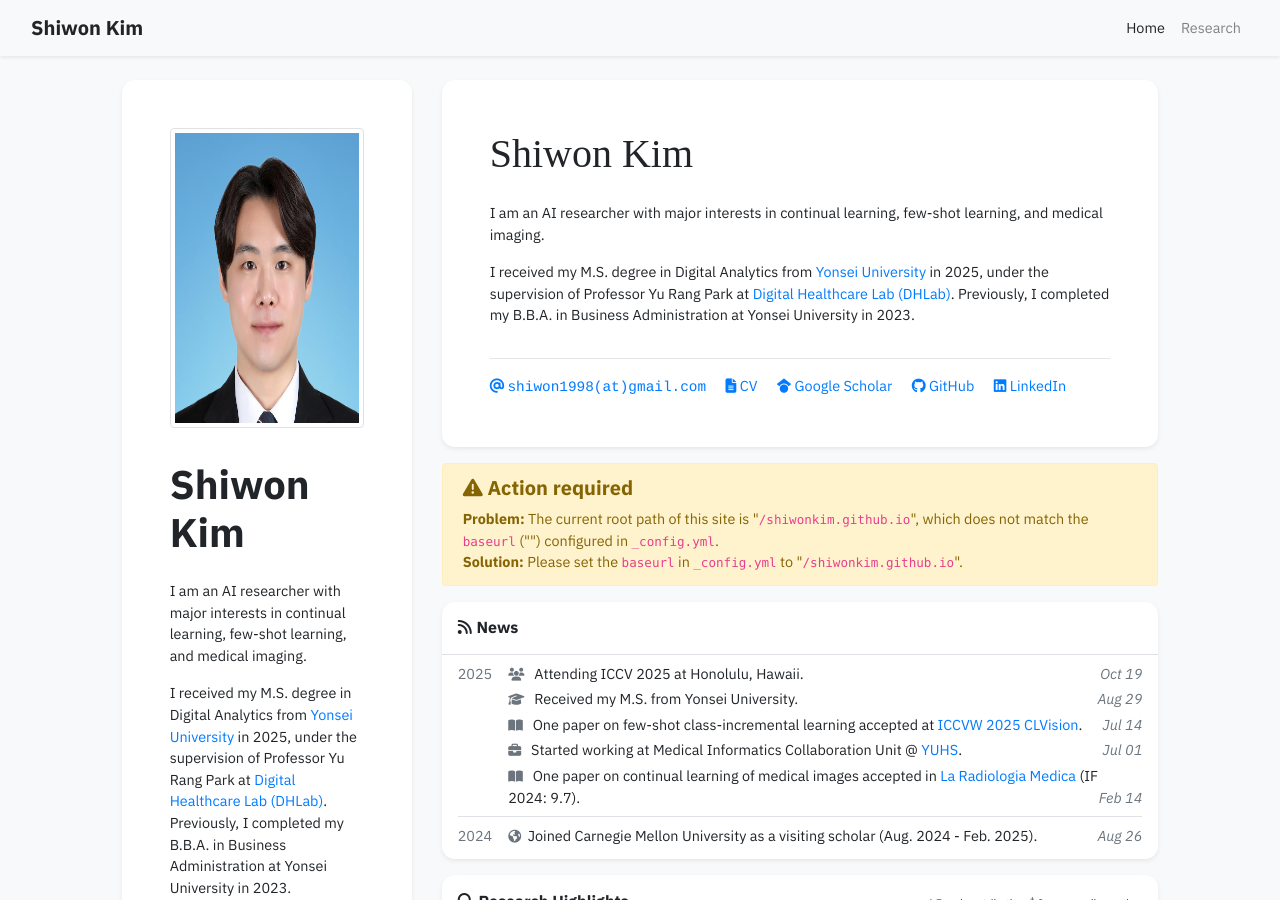
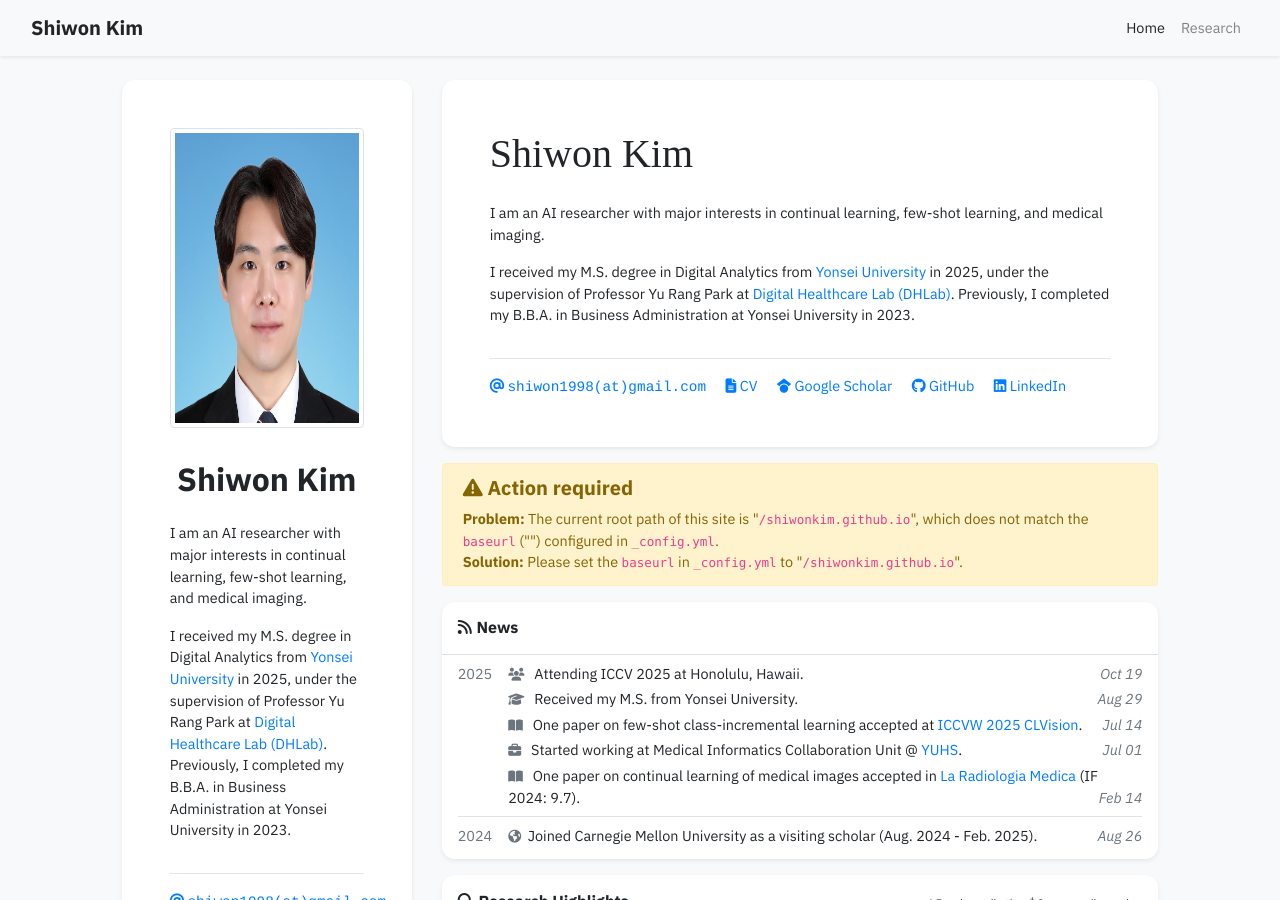
Before and after one commit to shiwonkim/shiwonkim.github.io, a Jekyll site: the page built from index.html, in a window 1280 px wide and 900 px high. Built offline with Jekyll 4.4.1, drawn with Linux system fonts in a browser that asks for light colours; nearby versions of some CDN libraries; some web fonts are replaced; a style sheet for code colours, icons or effects is not loaded.

Commit message:
edit profile

```diff
--- a/_includes/widgets/profile_card.html
+++ b/_includes/widgets/profile_card.html
@@ -18,8 +18,8 @@
                         </div>
                         {% endif %}
 
-                        <div class="d-flex">
-                            <div class="h1 font-weight-normal">
+                        <div class="d-flex justify-content-center w-100 text-center">
+                            <div class="h2 font-weight-normal">
                                 <strong>{{ site.data.profile.primary_name }}</strong> <small>{{ site.data.profile.secondary_name }}</small>
                             </div>
                             {% if site.data.profile.portrait_url %}
```
